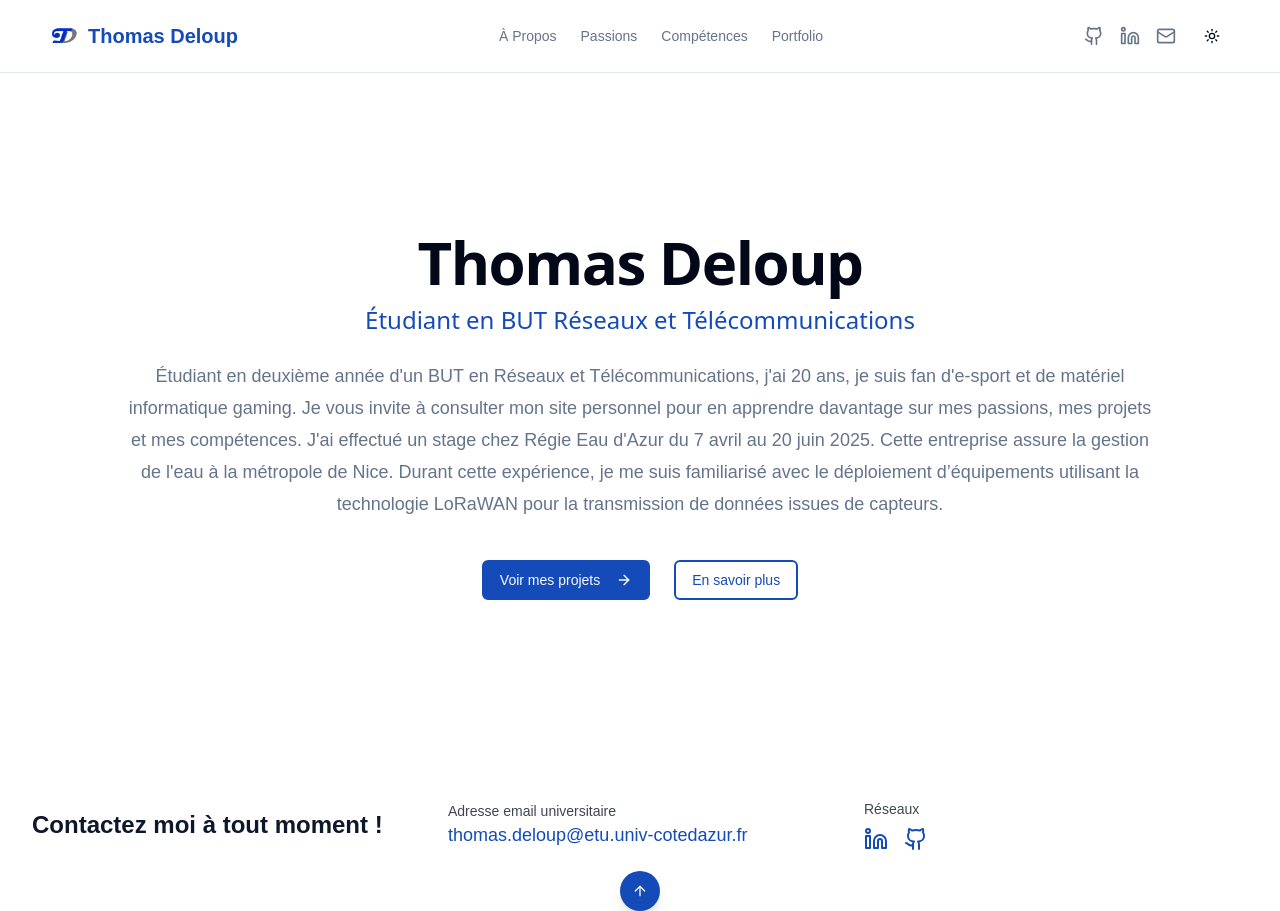
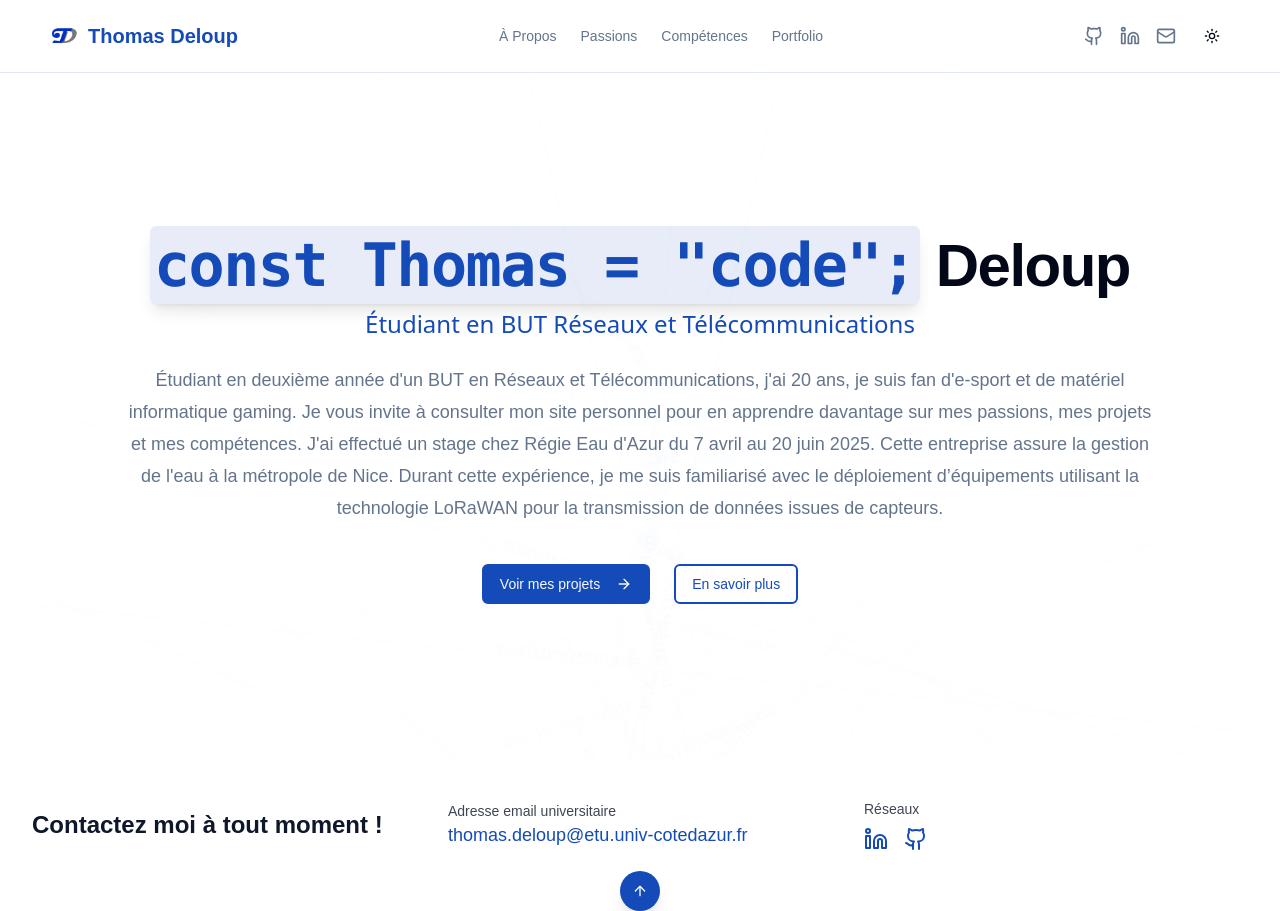
Before and after one commit to xKayato/Portfolio, a React (Vite) app: page / in a window 1280 px wide. Built offline with nearby package versions, Linux system fonts and the light colour scheme.

Commit message:
[dyad] Ajout d'un effet Matrix bleu en arrière-plan et stylisation du prénom en code - wrote 2 file(s)

```diff
--- /dev/null
+++ b/src/components/MatrixBackground.tsx
@@ -0,0 +1,40 @@
+import { cn } from "@/lib/utils";
+import React from "react";
+
+// Composant simple pour simuler des lignes de code en arrière-plan
+export const MatrixBackground = () => {
+  // Génère un tableau de 50 lignes pour l'effet visuel
+  const lines = Array.from({ length: 50 }, (_, i) => i);
+
+  return (
+    <div className="absolute inset-0 overflow-hidden pointer-events-none opacity-5 dark:opacity-10">
+      <div className="absolute inset-0 bg-background/90 dark:bg-background/90 z-0"></div>
+      <div className="absolute inset-0 z-10">
+        {lines.map((i) => (
+          <div
+            key={i}
+            className={cn(
+              "absolute w-full h-1 bg-primary/10",
+              "animate-pulse duration-[5000ms] ease-linear",
+              // Positionnement aléatoire simulé via des classes Tailwind
+              `top-[${Math.floor(Math.random() * 100)}%]`,
+              `left-[${Math.floor(Math.random() * 100)}%]`,
+              `delay-${i * 100}ms` // Tentative de décalage (limité par Tailwind)
+            )}
+            style={{
+                top: `${Math.floor(Math.random() * 100)}%`,
+                animationDelay: `${Math.random() * 5}s`,
+                animationDuration: `${5 + Math.random() * 5}s`,
+                transform: `translateY(${Math.random() * 100}vh) rotate(${Math.random() * 360}deg)`,
+            }}
+          >
+            {/* Caractères simples pour l'effet de code */}
+            <span className="text-primary/50 text-xs font-mono absolute whitespace-nowrap">
+                {Array.from({ length: 20 }, () => Math.random().toString(36)[2]).join('')}
+            </span>
+          </div>
+        ))}
+      </div>
+    </div>
+  );
+};
--- a/src/pages/Index.tsx
+++ b/src/pages/Index.tsx
@@ -2,13 +2,25 @@ import { Link } from "react-router-dom";
 import { personalInfo } from "@/data/content";
 import { ArrowRight } from "lucide-react";
 import { TechButton } from "@/components/TechButton";
+import { MatrixBackground } from "@/components/MatrixBackground";
 
 const Index = () => {
+  const firstName = personalInfo.name.split(' ')[0];
+  const lastName = personalInfo.name.split(' ').slice(1).join(' ');
+
   return (
-    <div className="container flex flex-col items-center justify-center text-center min-h-[calc(100vh-114px)] py-12">
-      <div className="max-w-5xl">
+    <div className="container relative flex flex-col items-center justify-center text-center min-h-[calc(100vh-114px)] py-12">
+
+      {/* Matrix Background */}
+      <MatrixBackground />
+
+      <div className="max-w-5xl relative z-10">
         <h1 className="text-4xl font-bold tracking-tight sm:text-5xl md:text-6xl">
-          {personalInfo.name}
+          <span className="text-primary font-mono bg-primary/10 p-1 rounded-md shadow-lg">
+            {`const ${firstName} = "code";`}
+          </span>
+          <br className="sm:hidden" />
+          <span className="mt-2 block sm:inline-block sm:ml-4">{lastName}</span>
         </h1>
         <h2 className="mt-3 text-xl font-medium text-primary sm:text-2xl">
           {personalInfo.title}
```
